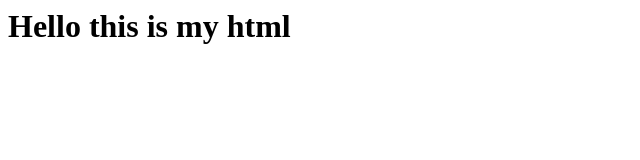
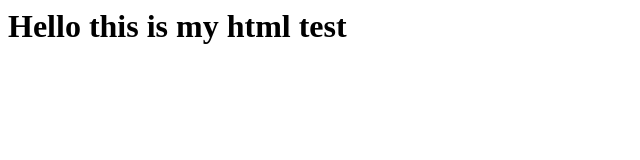
Before and after one commit to fakefall/imagedocker, a plain HTML site: page index.html in a window 1280 px wide. Shown: the full height of the page, 0-640 px from the left. Drawn offline with Linux system fonts and the light colour scheme.

Commit message:
Update index.html

```diff
--- a/index.html
+++ b/index.html
@@ -1,7 +1,7 @@
 <html>
 
 <body>
-    <h1> Hello this is my html </h1>
+    <h1> Hello this is my html test </h1>
 </body>
 
 </html>
```
